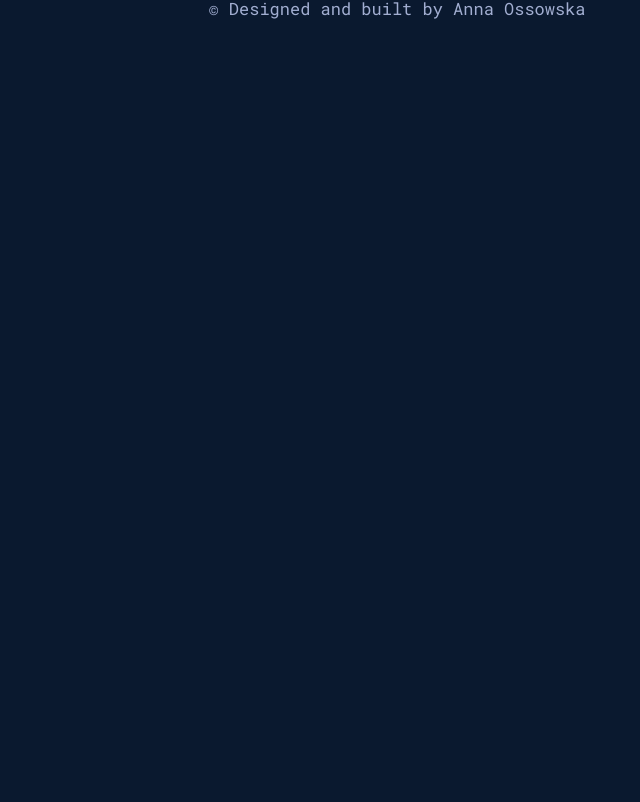
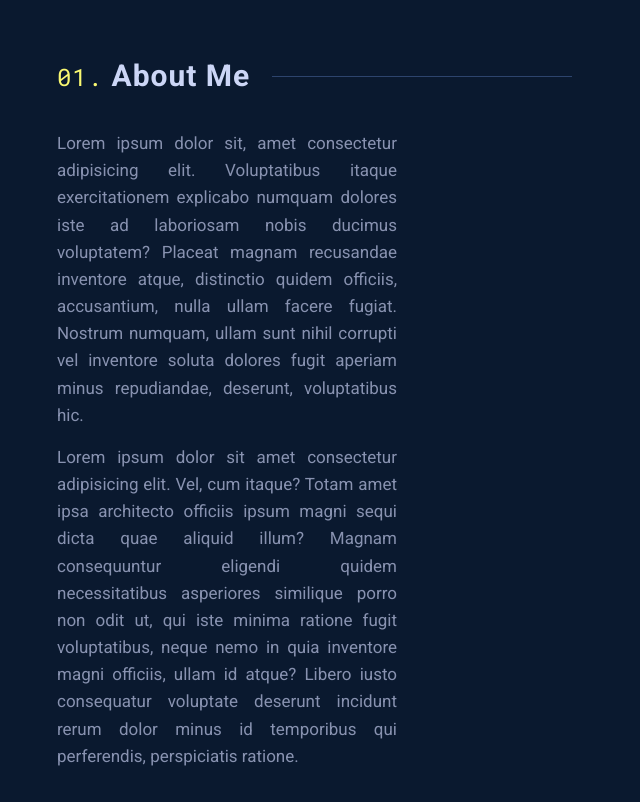
Before and after one commit to anna-ossowska/portfolio-v2, a React (Create React App) app: page / in a window 1280 px wide. Shown: the part 858-1660 px from the top of the page, without its empty margins (243-883 px from the left). Before the commit the page ends 900 px from the top, so only its background shows below. Built offline with nearby package versions, Linux system fonts and the light colour scheme.

Commit message:
Creating the NumberedHeader component

```diff
--- a/src/modules/MainContent/MainContent.tsx
+++ b/src/modules/MainContent/MainContent.tsx
@@ -1,10 +1,38 @@
 import { ReactElement } from 'react';
-import { Banner } from './components';
+import styled from 'styled-components';
+import { Banner, NumberedHeader } from './components';
 
+const StyledSection = styled.section`
+    padding: 0 150px;
+`;
+
+const StyledParagraph = styled.p`
+    width: 50%;
+    text-align: justify;
+    margin: 0 0 15px;
+`;
 const MainContent = (): ReactElement => {
     return (
         <div>
             <Banner />
+            <StyledSection>
+                <NumberedHeader headerNumber="01" title="About me" />
+                <StyledParagraph>
+                    Lorem ipsum dolor sit, amet consectetur adipisicing elit. Voluptatibus itaque exercitationem
+                    explicabo numquam dolores iste ad laboriosam nobis ducimus voluptatem? Placeat magnam recusandae
+                    inventore atque, distinctio quidem officiis, accusantium, nulla ullam facere fugiat. Nostrum
+                    numquam, ullam sunt nihil corrupti vel inventore soluta dolores fugit aperiam minus repudiandae,
+                    deserunt, voluptatibus hic.
+                </StyledParagraph>
+
+                <StyledParagraph>
+                    Lorem ipsum dolor sit amet consectetur adipisicing elit. Vel, cum itaque? Totam amet ipsa architecto
+                    officiis ipsum magni sequi dicta quae aliquid illum? Magnam consequuntur eligendi quidem
+                    necessitatibus asperiores similique porro non odit ut, qui iste minima ratione fugit voluptatibus,
+                    neque nemo in quia inventore magni officiis, ullam id atque? Libero iusto consequatur voluptate
+                    deserunt incidunt rerum dolor minus id temporibus qui perferendis, perspiciatis ratione.
+                </StyledParagraph>
+            </StyledSection>
         </div>
     );
 };
--- a/src/modules/MainContent/components/Banner/Banner.tsx
+++ b/src/modules/MainContent/components/Banner/Banner.tsx
@@ -5,6 +5,7 @@ import BigHeading from './BigHeading';
 import Description from './Description';
 
 const Container = styled.section`
+    height: 100vh;
     padding: 100px 150px 0;
 `;
 
--- /dev/null
+++ b/src/modules/MainContent/components/NumberedHeader.tsx
@@ -0,0 +1,43 @@
+import { ReactElement } from 'react';
+import styled from 'styled-components';
+
+interface NumberedHeaderProps {
+    headerNumber: string;
+    title: string;
+}
+
+const StyledHeader = styled.h4`
+    color: var(--color-text-light-2);
+    letter-spacing: 0.06rem;
+    text-transform: capitalize;
+    position: relative;
+    margin: 10px 0 30px;
+
+    &::after {
+        content: '';
+        display: block;
+        position: absolute;
+        top: 50%;
+        left: 215px;
+        width: 300px;
+        height: 0.5px;
+        background-color: var(--color-divider);
+    }
+`;
+
+const HighlightedNumber = styled.span`
+    color: var(--color-secondary-highlight);
+    font-family: var(--font-family-secondary);
+    font-weight: var(--font-weight-regular);
+    font-size: 0.8em;
+`;
+
+const NumberedHeader = ({ headerNumber, title }: NumberedHeaderProps): ReactElement => {
+    return (
+        <StyledHeader>
+            <HighlightedNumber>{headerNumber}.</HighlightedNumber> {title}
+        </StyledHeader>
+    );
+};
+
+export default NumberedHeader;
--- a/src/modules/MainContent/components/index.ts
+++ b/src/modules/MainContent/components/index.ts
@@ -1 +1,2 @@
 export { default as Banner } from './Banner/Banner';
+export { default as NumberedHeader } from './NumberedHeader';
--- a/src/styles/variables.css
+++ b/src/styles/variables.css
@@ -16,7 +16,7 @@
     --color-secondary-highlight-hover: rgba(249, 249, 113, 0.12);
 
     /* Divider color */
-    --color-divider: #233554;
+    --color-divider: #2d446d;
 
     /* Text colors*/
     --color-text-main: #8892b0;
```
